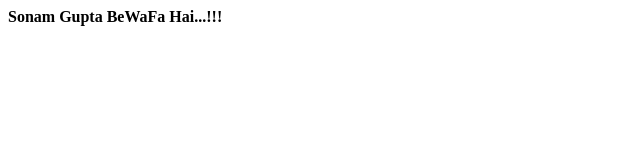
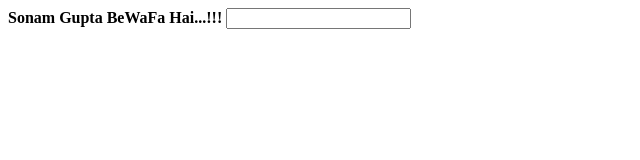
Before and after one commit to anand001/anand001.github.io, a plain HTML site: page index.html in a window 1280 px wide. Shown: the whole page, without its empty margins (0-640 px from the left). Drawn offline with Linux system fonts and the light colour scheme.

Commit message:
modified

```diff
--- a/index.html
+++ b/index.html
@@ -2,6 +2,7 @@
 <html>
 <body>
   <b>Sonam Gupta BeWaFa Hai...!!!</b>
+	<input file="anandTest.c">
   </body>
 
 </html>
```
